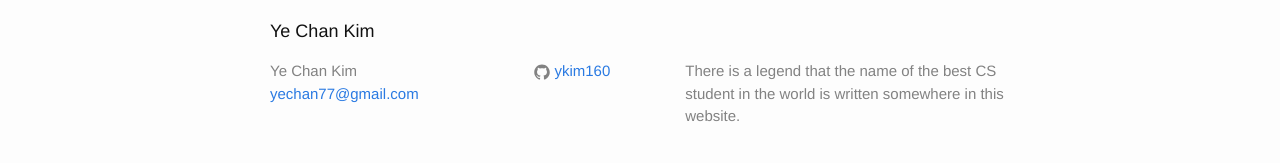
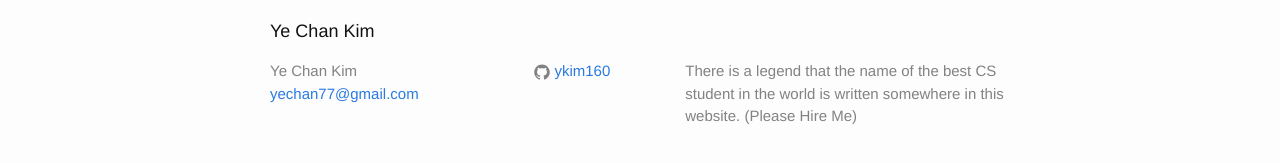
Before and after one commit to ykim160/test, a Jekyll site: the page built from about.md, in a window 1280 px wide. Shown: the part 261-424 px from the top of the page. Built offline with Jekyll 4.4.1, drawn with Linux system fonts in a browser that asks for light colours.

Commit message:
Update _config.yml

```diff
--- a/_config.yml
+++ b/_config.yml
@@ -10,7 +10,7 @@ title: Ye Chan Kim
 email: yechan77@gmail.com
 description: > # this means to ignore newlines until "baseurl:"
   There is a legend that the name of the best CS student
-  in the world is written somewhere in this website.
+  in the world is written somewhere in this website. (Please Hire Me)
 baseurl: "" # the subpath of your site, e.g. /blog
 url: "https://ykim160.github.io/" # the base hostname & protocol for your site
 github_username: ykim160
```
